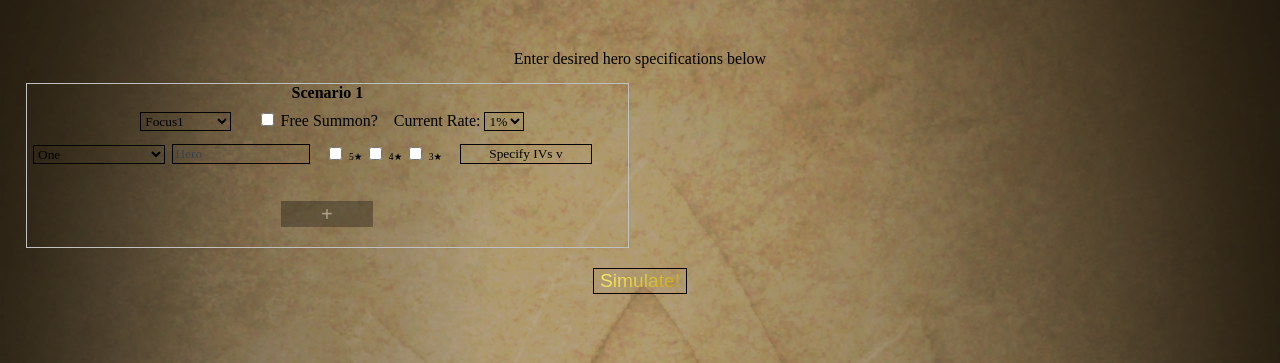
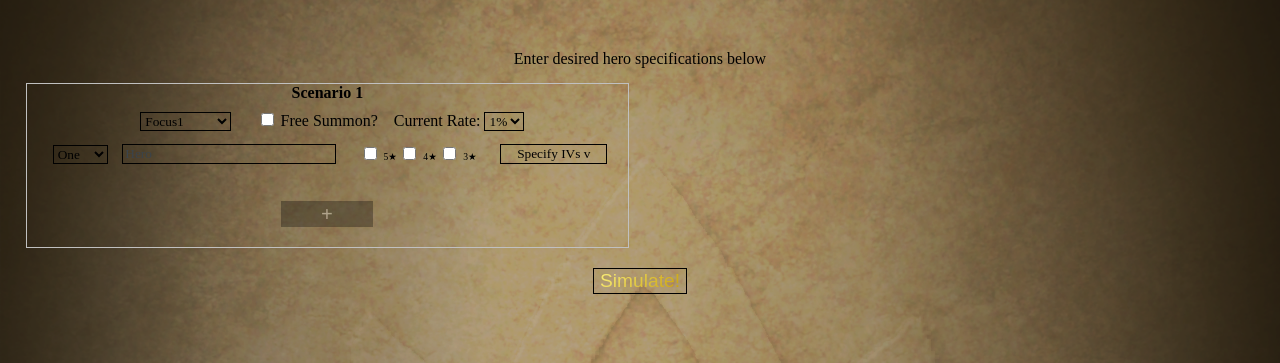
Before and after one commit to Bozolink/FEH2, a PHP site: page / in a window 1280 px wide. Shown: the part 124-487 px from the top of the page. Run offline with PHP 8.4, Linux system fonts and the light colour scheme; some libraries are stand-ins or nearby versions; some web fonts are replaced.

Commit message:
resizing elements

```diff
--- a/index.html
+++ b/index.html
@@ -66,7 +66,7 @@
 
                             <td>
 
-                                <select name="quantity11" id="quantity11" class="formBox2">
+                                <select name="quantity11" id="quantity11" class="formNumBox">
                                     <option value="1">One</option>
                                     <option value="2">Two</option>
                                     <option value="3">Three</option>
--- a/style.css
+++ b/style.css
@@ -148,9 +148,10 @@ input::-webkit-input-placeholder {
 .herotable {
     margin-bottom: 10px;
     width: 95%;
+    margin-left: 2.5%
 }
 .herotable td {
-    width: 25%;
+    width: auto;
 }
 
 .ivtable {
```
